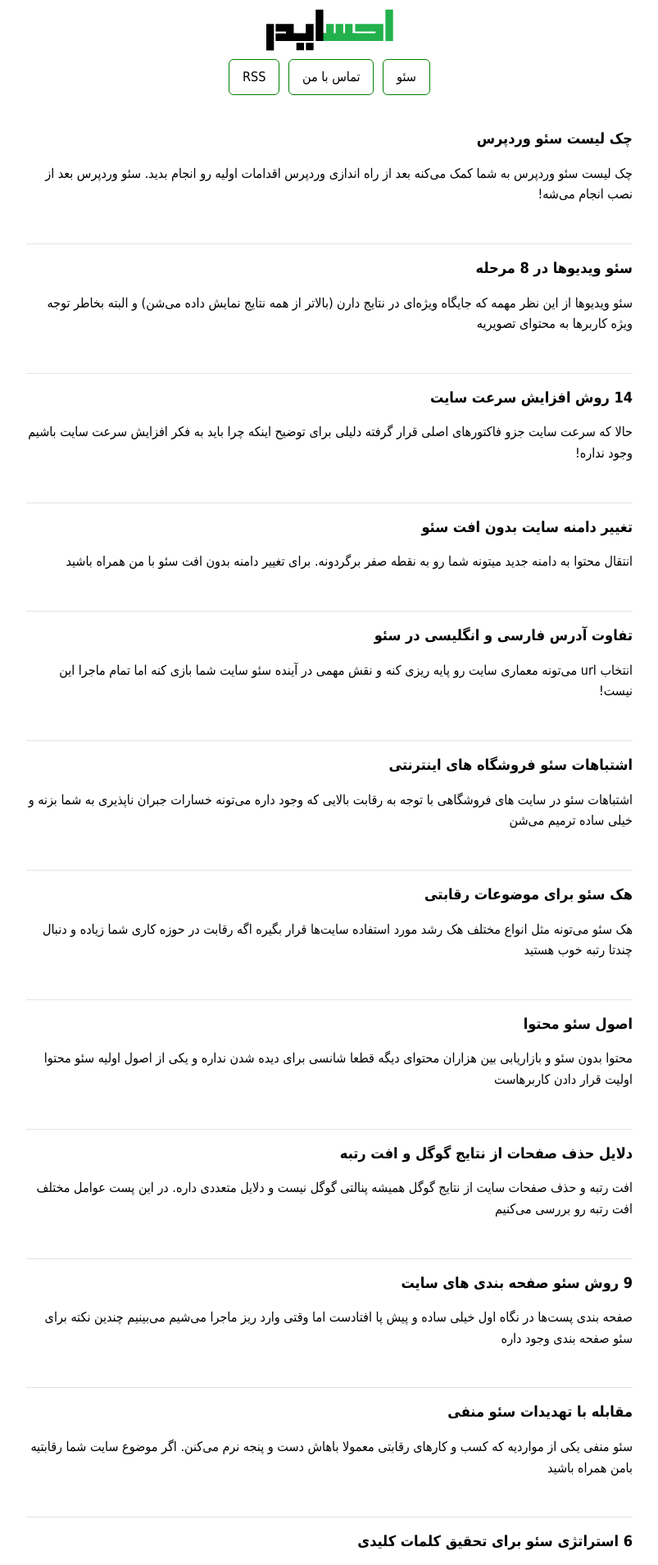
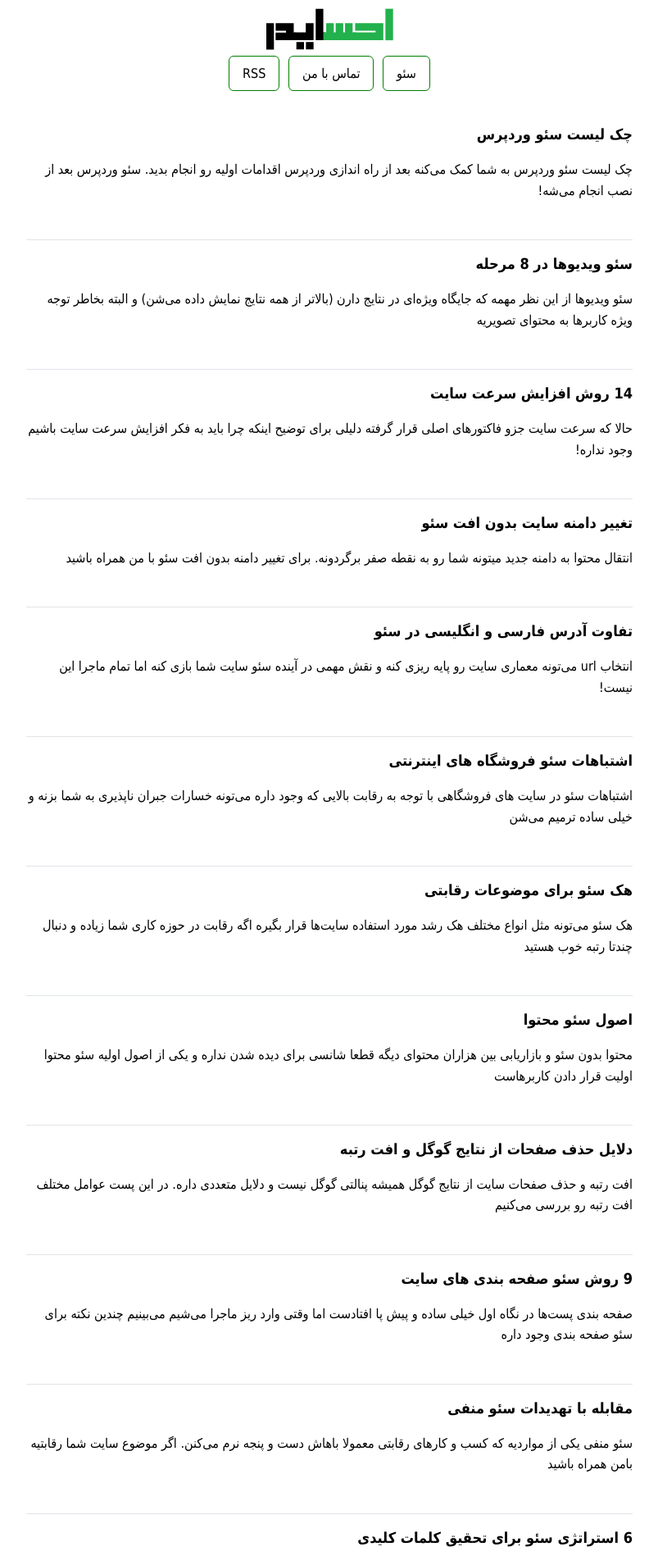
Before and after one commit to darkblog/darkblog.github.io, a Jekyll site: the page built from index.html, in a window 1280 px wide. Shown: the top 1909 px of the page at 82% size, without its empty margins (238-1041 px from the left). Built offline with Jekyll 4.4.1, drawn with Linux system fonts in a browser that asks for light colours.

Commit message:
Update index.html

```diff
--- a/_layouts/index.html
+++ b/_layouts/index.html
@@ -6,7 +6,7 @@
 <title>{% if page.title %}{{ page.title }}{% else %}{{ site.name }}{% endif %}</title>
 <meta name="description" content="{% if page.excerpt %}{{ page.excerpt | strip_html | strip_newlines | truncate: 160 }}{% else %}{{ site.description }}{% endif %}">
 <link rel="canonical" href="{{ page.url | replace:'index.html','' | prepend: site.baseurl | prepend: site.url }}">
-<style>body{font:100%/1.6 Tahoma}.container{margin:16px auto;padding:0 10px;max-width:740px}h1{font-size:small}h2{font-size:large}p{margin:15px 0}a{color:black;text-decoration:none}ul{list-style-type:square}img{max-width:100%}video{max-width:100%}svg{max-width:100%}nav{margin-top:-10px;padding-bottom:20px}.post{padding-bottom:2em;border-bottom:1px solid #e1e4e8}blockquote{margin:1.8em 0.8em;padding:0.1em 1em;font-style:italic;direction:rtl;border-left:none;border-right:4px solid green}.center{display:block;margin:auto;text-align:center}pre{direction:ltr;border:1px solid green;border-radius:6px;padding:8px;overflow-x:auto}.button{border:1px solid green;padding:8px 16px;display:inline-block;margin:3px;border-radius:6px}hr{border: 1px solid green}</style>
+<style>body{font:100%/1.6 Tahoma}.container{margin:16px auto;padding:0 10px;max-width:740px}h1{font-size:x-small}h2{font-size:large}p{margin:15px 0}a{color:black;text-decoration:none}ul{list-style-type:square}img{max-width:100%}video{max-width:100%}svg{max-width:100%}nav{margin-top:-10px;padding-bottom:20px}.post{padding-bottom:2em;border-bottom:1px solid #e1e4e8}blockquote{margin:1.8em 0.8em;padding:0.1em 1em;font-style:italic;direction:rtl;border-left:none;border-right:4px solid green}.center{display:block;margin:auto;text-align:center}pre{direction:ltr;border:1px solid green;border-radius:6px;padding:8px;overflow-x:auto}.button{border:1px solid green;padding:8px 16px;display:inline-block;margin:3px;border-radius:6px}hr{border: 1px solid green}</style>
 </head>
 <body>
 <header class="center">
```
